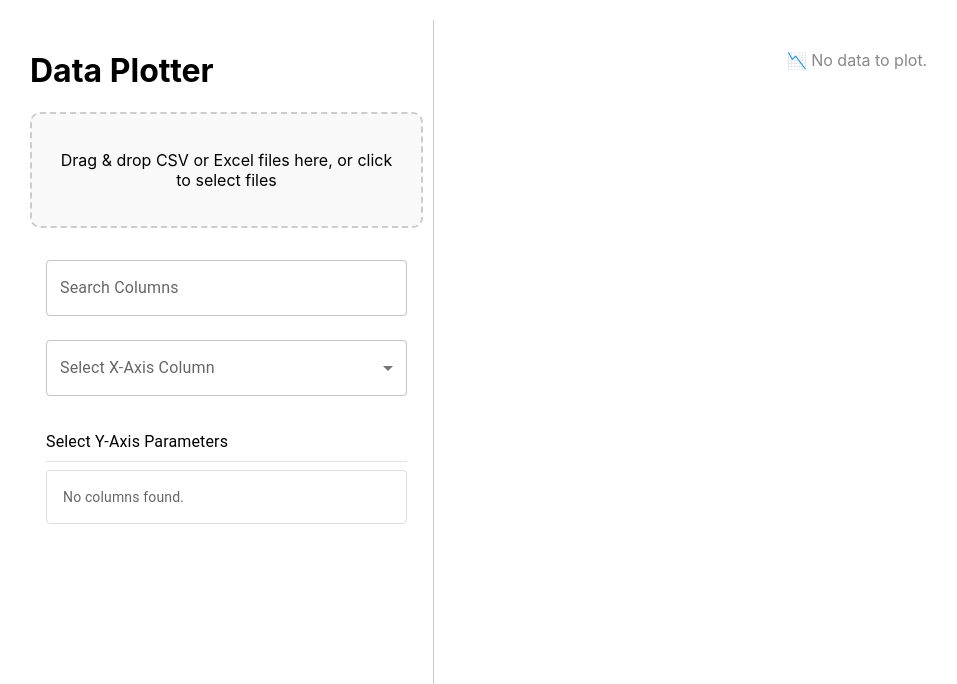
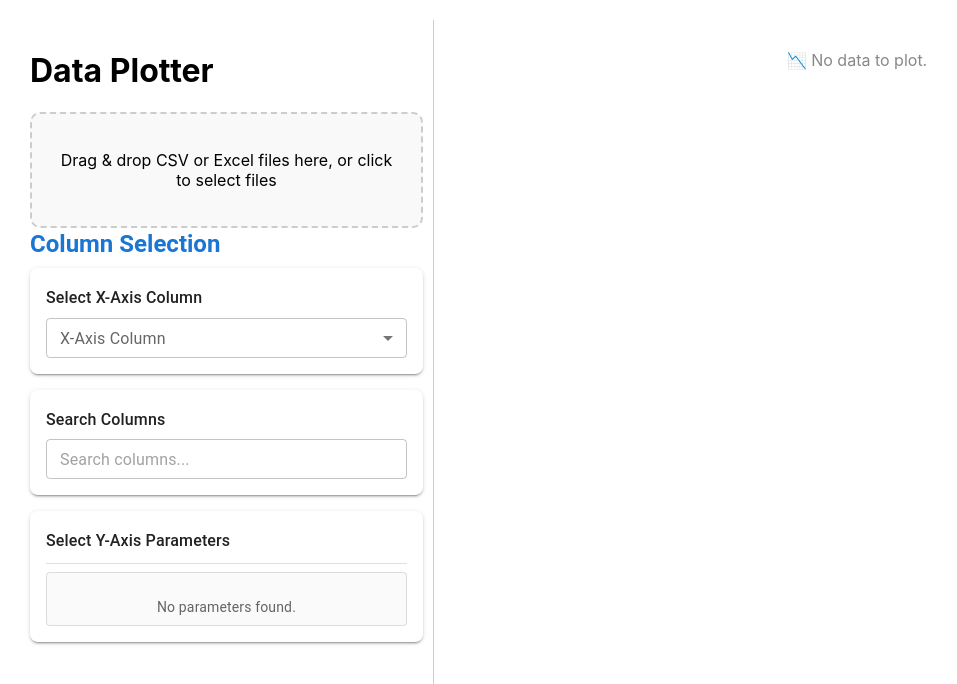
Before and after one commit to Srijanani10/Plot_Software, a React (Create React App) app: page / in a window 1280 px wide. Shown: the top 684 px of the page, without its empty margins (0-957 px from the left). Built offline with nearby package versions, Linux system fonts and the light colour scheme.

Commit message:
Added the UI

```diff
--- a/src/ColumnSelection.js
+++ b/src/ColumnSelection.js
@@ -1,16 +1,47 @@
 import React, { useState } from "react";
 import {
+  Box,
+  Typography,
+  TextField,
   Checkbox,
   FormControlLabel,
-  TextField,
+  FormControl,
+  InputLabel,
   Select,
   MenuItem,
-  InputLabel,
-  FormControl,
-  Box,
-  Typography,
+  Paper,
   Divider,
 } from "@mui/material";
+import { styled } from "@mui/material/styles";
+
+// Styled container for sections
+const SectionPaper = styled(Paper)(({ theme }) => ({
+  padding: theme.spacing(2),
+  marginBottom: theme.spacing(2),
+  borderRadius: theme.shape.borderRadius * 2,
+  boxShadow: theme.shadows[2],
+}));
+
+// Scrollable list for parameters
+const ParameterList = styled(Box)(({ theme }) => ({
+  maxHeight: "300px",
+  overflowY: "auto",
+  padding: theme.spacing(1),
+  border: `1px solid ${theme.palette.divider}`,
+  borderRadius: theme.shape.borderRadius,
+  backgroundColor: "#fafafa",
+}));
+
+const ParameterItem = styled(Box)(({ theme }) => ({
+  display: "flex",
+  alignItems: "center",
+  padding: theme.spacing(1),
+  borderBottom: `1px solid ${theme.palette.divider}`,
+  transition: "background-color 0.3s",
+  "&:hover": {
+    backgroundColor: theme.palette.action.hover,
+  },
+}));
 
 const ColumnSelection = ({
   columns = [],
@@ -28,23 +59,33 @@ const ColumnSelection = ({
 
   const selectedSet = new Set(selectedColumns);
 
+  const allFilteredSelected =
+    filteredColumns.length > 0 &&
+    filteredColumns.every((col) => selectedSet.has(col));
+
+  const handleSelectAll = (checked) => {
+    filteredColumns.forEach((col) => {
+      onColumnSelect(col, checked);
+    });
+  };
+
   return (
-    <Box p={2}>
-      {/* Search Box */}
-      <TextField
-        label="Search Columns"
-        value={searchTerm}
-        onChange={(e) => setSearchTerm(e.target.value)}
-        fullWidth
-        margin="normal"
-      />
+    <Box>
+      <Typography variant="h5" color="primary" fontWeight={600} gutterBottom>
+        Column Selection
+      </Typography>
 
       {/* X-Axis Selector */}
-      <FormControl fullWidth margin="normal">
-        <InputLabel>Select X-Axis Column</InputLabel>
+      <SectionPaper>
+        <Typography variant="subtitle1" fontWeight={500} gutterBottom>
+          Select X-Axis Column
+        </Typography>
+        <FormControl fullWidth size="small">
+          <InputLabel>X-Axis Column</InputLabel>
           <Select
             value={selectedColumns.length > 0 ? selectedColumns[0] : ""}
             onChange={(e) => onIndexColumnSelect(e.target.value)}
+            label="X-Axis Column"
           >
             {columns.map((col) => (
               <MenuItem key={col} value={col}>
@@ -53,51 +94,84 @@ const ColumnSelection = ({
             ))}
           </Select>
         </FormControl>
+      </SectionPaper>
 
-      {/* Y-Axis Parameters */}
-      <Box mt={3}>
-        <Typography variant="subtitle1" gutterBottom>
+      {/* Search Section */}
+      <SectionPaper>
+        <Typography variant="subtitle1" fontWeight={500} gutterBottom>
+          Search Columns
+        </Typography>
+        <TextField
+          fullWidth
+          size="small"
+          variant="outlined"
+          placeholder="Search columns..."
+          value={searchTerm}
+          onChange={(e) => setSearchTerm(e.target.value)}
+        />
+      </SectionPaper>
+
+
+
+      {/* Y-Axis Parameter Selection */}
+      <SectionPaper>
+        <Typography variant="subtitle1" fontWeight={500} gutterBottom>
           Select Y-Axis Parameters
         </Typography>
-        <Divider />
 
-        <Box
-          sx={{
-            maxHeight: 300,
-            overflowY: "auto",
-            border: "1px solid #ddd",
-            borderRadius: 1,
-            p: 2,
-            mt: 1,
-          }}
+        {filteredColumns.length > 0 && (
+          <FormControlLabel
+            control={
+              <Checkbox
+                checked={allFilteredSelected}
+                indeterminate={
+                  !allFilteredSelected &&
+                  filteredColumns.some((col) => selectedSet.has(col))
+                }
+                onChange={(e) => handleSelectAll(e.target.checked)}
+              />
+            }
+            label="Select All Filtered"
+          />
+        )}
+
+        <Divider sx={{ my: 1 }} />
+
+        <ParameterList>
+          {filteredColumns.length === 0 ? (
+            <Typography
+              variant="body2"
+              color="text.secondary"
+              align="center"
+              sx={{ mt: 2 }}
             >
-          {/* Organized in Column Layout */}
-          <Box
-            display="flex"
-            flexDirection="column"
-            gap={1} // spacing between items
-          >
-            {filteredColumns.length === 0 ? (
-              <Typography variant="body2" color="text.secondary">
-                No columns found.
+              No parameters found.
             </Typography>
           ) : (
             filteredColumns.map((col) => (
+              <ParameterItem key={col}>
                 <FormControlLabel
-                  key={col}
                   control={
                     <Checkbox
                       checked={selectedSet.has(col)}
-                      onChange={(e) => onColumnSelect(col, e.target.checked)}
+                      onChange={(e) =>
+                        onColumnSelect(col, e.target.checked)
+                      }
+                      color="primary"
                     />
                   }
-                  label={col}
+                  label={
+                    <Typography variant="body2" color="text.primary">
+                      {col}
+                    </Typography>
+                  }
+                  sx={{ width: "100%" }}
                 />
+              </ParameterItem>
             ))
           )}
-          </Box>
-        </Box>
-      </Box>
+        </ParameterList>
+      </SectionPaper>
     </Box>
   );
 };
--- a/src/Plot.js
+++ b/src/Plot.js
@@ -280,136 +280,144 @@ const PlotComponent = ({ data, selectedColumns, indexColumn }) => {
     legend: {
       data: selectedColumns,
       bottom: 10,
+
     },
     animationDuration: 800,
   };
 
   return (
-    <div
-      style={{
-        width: "100%",
-        height: "750px",
-        padding: "15px",
-        backgroundColor: "#fff",
-        borderRadius: "10px",
-        boxShadow: "0px 4px 8px rgba(0,0,0,0.1)",
-        overflowX: "auto",           // 👈 Add horizontal scrollbar
-        overflowY: "hidden",         // 👈 Optional: If you only want horizontal scroll here
-      }}
-    >
-      <div
-        style={{
-          marginBottom: "10px",
-          display: "flex",
-          gap: "10px",
-          alignItems: "center",
-          flexWrap: "wrap",
-        }}
-      >
-        <span style={{ fontWeight: "bold" }}>Custom Zooming with X-Axis:</span>
+    <div style={styles.container}>
+      <div style={styles.controls}>
+        <div style={styles.inputGroup}>
+          <label style={styles.label}>Start:</label>
           <input
+            style={styles.input}
             type="text"
             name="start"
-          value={zoomRange.start || ""}
+            value={zoomRange.start}
             onChange={handleZoomInputChange}
-          placeholder="Start"
           />
-        <span>to</span>
+        </div>
+        <div style={styles.inputGroup}>
+          <label style={styles.label}>End:</label>
           <input
+            style={styles.input}
             type="text"
             name="end"
-          value={zoomRange.end || ""}
+            value={zoomRange.end}
             onChange={handleZoomInputChange}
-          placeholder="End"
           />
+        </div>
+        <button style={styles.button} onClick={applyZoom}>Apply Zoom</button>
+
+        <div style={styles.dropdownWrapper}>
           <button
-          onClick={applyZoom}
-          style={{
-            padding: "8px 15px",
-            backgroundColor: "#28a745",
-            color: "white",
-            border: "none",
-            borderRadius: "5px",
-            cursor: "pointer",
-          }}
+            style={styles.dropdownButton}
+            onClick={() => setIsOpen(!isOpen)}
           >
-          Apply Zoom
+            📥 Export Options
           </button>
-        <div style={{ position: "relative", marginTop: "20px" }}>
+          {isOpen && (
+            <div style={styles.dropdown}>
               <button
-          onClick={() => setIsOpen(!isOpen)}
-          style={{
-            padding: "10px 20px",
-            cursor: "pointer",
-            borderRadius: "5px",
-            border: "1px solid #ccc",
-            backgroundColor: "#f9f9f9",
-          }}
+                style={styles.dropdownItem}
+                onClick={() => handleOptionClick(handleDownloadCSV)}
               >
-          📥 Export Data ▼
+                Export Selected Columns CSV
               </button>
-
-        {isOpen && (
-          <div
-            style={{
-              position: "absolute",
-              top: "45px",
-              left: "0",
-              backgroundColor: "#fff",
-              boxShadow: "0px 8px 16px rgba(0,0,0,0.2)",
-              zIndex: 1,
-              minWidth: "250px",
-              borderRadius: "5px",
-            }}
+              <button
+                style={styles.dropdownItem}
+                onClick={() => handleOptionClick(handleDownloadZoomedCSV)}
               >
-            <div
-              onClick={() => handleOptionClick(handleDownloadCSV)}
-              style={{
-                padding: "12px 16px",
-                cursor: "pointer",
-                borderBottom: "1px solid #eee",
-                backgroundColor: "#fff",
-                transition: "background-color 0.2s",
-              }}
-              onMouseEnter={(e) => (e.target.style.backgroundColor = "#f5f5f5")}
-              onMouseLeave={(e) => (e.target.style.backgroundColor = "#fff")}
-            >
-              📥 Export Visible Data (Selected Columns)
-            </div>
-            <div
-              onClick={() => handleOptionClick(handleDownloadZoomedCSV)}
-              style={{
-                padding: "12px 16px",
-                cursor: "pointer",
-                backgroundColor: "#fff",
-                transition: "background-color 0.2s",
-              }}
-              onMouseEnter={(e) => (e.target.style.backgroundColor = "#f5f5f5")}
-              onMouseLeave={(e) => (e.target.style.backgroundColor = "#fff")}
-            >
-              📥 Export Visible Data (All Parameters)
-            </div>
+                Export All Parameters CSV
+              </button>
             </div>
           )}
         </div>
       </div>
-      {/* Wrap the chart in a wide container */}
-      <div
-        style={{
-          width: "100px",            // 👈 Increase the fixed width of the chart area
-          minWidth: "1000px",         // 👈 Ensure it doesn't shrink smaller
-          height: "650px",
-        }}
-      >
+
       <ReactECharts
         ref={chartRef}
         option={options}
-        style={{ height: "650px", width: "100%" }}
+        style={{
+          height: "600px",
+          width: "100%",
+          marginTop: "20px",
+          borderRadius: "8px",
+          boxShadow: "0 4px 12px rgba(0,0,0,0.1)",
+        }}
         onEvents={handleChartEvents}
       />
-    </div>
+
     </div>
   );
 };
 
+const styles = {
+  container: {
+    padding: "20px",
+    fontFamily: "Arial, sans-serif",
+  },
+  controls: {
+    display: "flex",
+    flexWrap: "wrap",
+    alignItems: "center",
+    gap: "12px",
+    marginBottom: "20px",
+  },
+  inputGroup: {
+    display: "flex",
+    alignItems: "center",
+    gap: "8px",
+  },
+  label: {
+    fontSize: "14px",
+    fontWeight: "bold",
+  },
+  input: {
+    padding: "8px",
+    borderRadius: "4px",
+    border: "1px solid #ccc",
+    width: "160px",
+    transition: "border 0.3s ease",
+  },
+  button: {
+    backgroundColor: "#4CAF50",
+    color: "white",
+    padding: "10px 16px",
+    border: "none",
+    borderRadius: "4px",
+    cursor: "pointer",
+    transition: "background-color 0.3s ease",
+  },
+  dropdownWrapper: {
+    position: "relative",
+  },
+  dropdownButton: {
+    backgroundColor: "#2196F3",
+    color: "white",
+    padding: "10px 16px",
+    border: "none",
+    borderRadius: "4px",
+    cursor: "pointer",
+  },
+  dropdown: {
+    position: "absolute",
+    top: "42px",
+    right: 0,
+    backgroundColor: "white",
+    border: "1px solid #ccc",
+    borderRadius: "4px",
+    boxShadow: "0 8px 16px rgba(0,0,0,0.1)",
+    zIndex: 1,
+  },
+  dropdownItem: {
+    padding: "10px 16px",
+    cursor: "pointer",
+    borderBottom: "1px solid #eee",
+    backgroundColor: "white",
+    transition: "background-color 0.3s ease",
+  },
+};
+
 export default PlotComponent;
```
Lines whose indentation alone changed are shown as unchanged.
